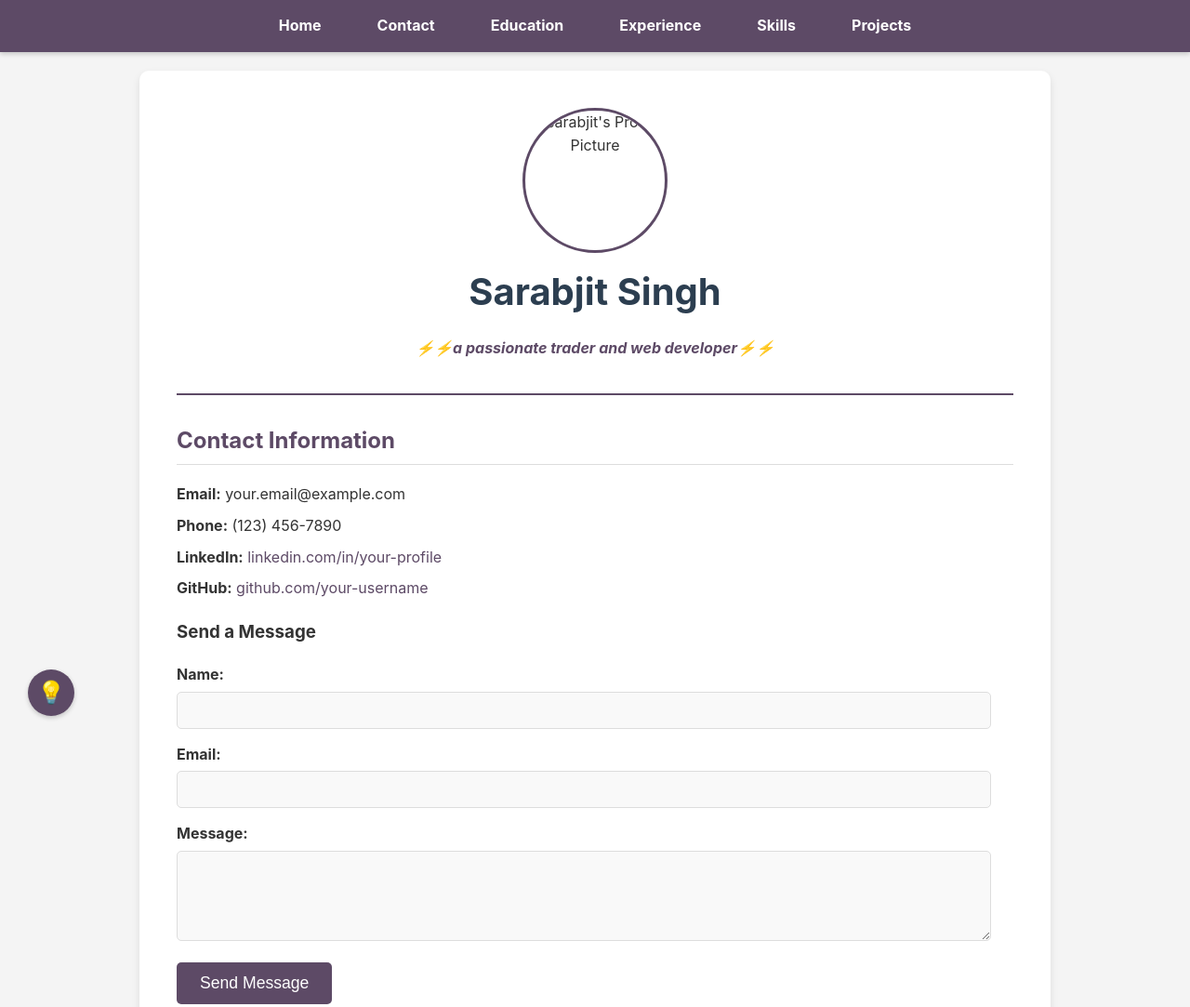
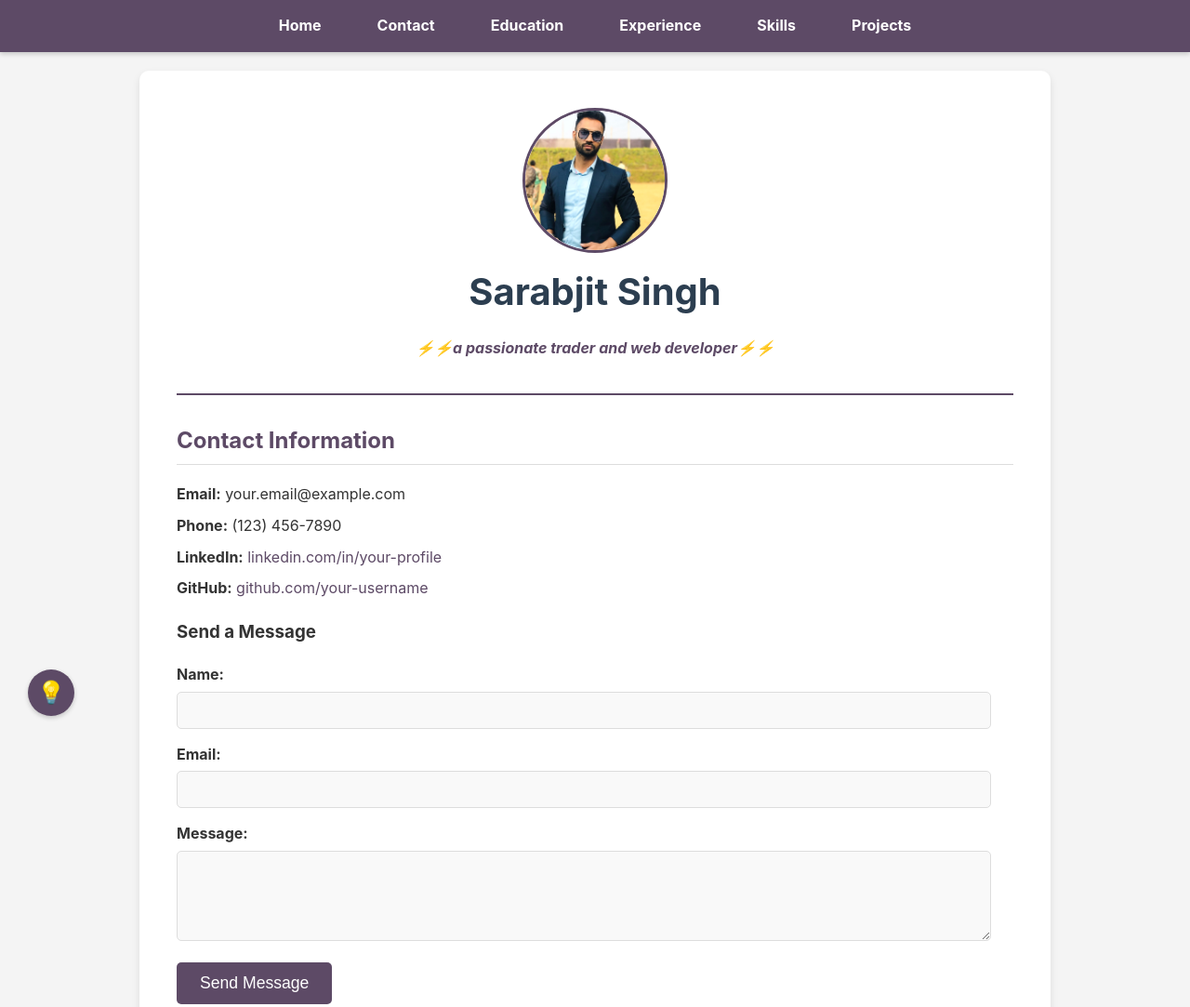
Before and after one commit to Sansohasarabjit/DemoResume, a plain HTML site: page index.html in a window 1280 px wide. Shown: the top 1083 px of the page at 93% size. Drawn offline with Linux system fonts and the light colour scheme.

Commit message:
Update index.html

```diff
--- a/index.html
+++ b/index.html
@@ -375,7 +375,7 @@
 
     <div class="resume-container" id="top">
         <div class="header">
-            <img class="profile-pic" src="./images/front sabu.png" alt="Sarabjit's Profile Picture">
+            <img class="profile-pic" src="front sabu.png" alt="Sarabjit's Profile Picture">
             <h1>Sarabjit Singh</h1>
             <p class="tagline">⚡⚡a passionate trader and web developer⚡⚡</p>
         </div>
```
